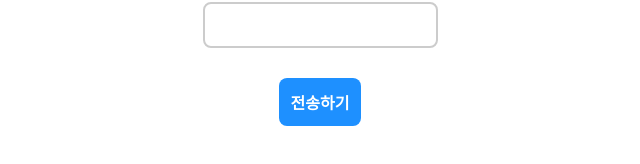
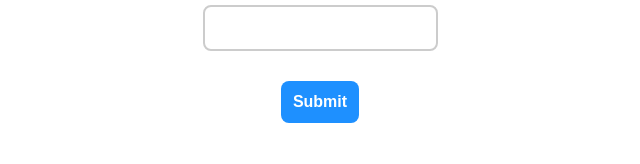
Before and after one commit to joseph-106/openai-poc, a Next.js app: page / in a window 1280 px wide. Shown: the part 430-594 px from the top of the page, without its empty margins (320-960 px from the left). Built offline with nearby package versions, Linux system fonts and the light colour scheme.

Commit message:
:bulb: Change comments to English

```diff
--- a/pages/api/generate.ts
+++ b/pages/api/generate.ts
@@ -27,7 +27,7 @@ export default async function (req, res) {
 
   try {
     const completion = await openai.createCompletion({
-      // 모델 설정
+      // Model setting
       model: "text-davinci-003",
       prompt: generatePrompt(input),
       temperature: 0.6,
@@ -51,7 +51,7 @@ export default async function (req, res) {
 }
 
 function generatePrompt(input: string) {
-  // 프롬프트 설정
+  // Prompt setting
   return `
     ${input}
     `;
--- a/pages/index.tsx
+++ b/pages/index.tsx
@@ -45,7 +45,7 @@ export default function Home() {
       <Result>{result}</Result>
       <Form onSubmit={onSubmit}>
         <InputField type='text' value={input} onChange={(e) => setInput(e.target.value)} />
-        <SubmitButton type='submit' value={"전송하기"} />
+        <SubmitButton type='submit' value={"Submit"} />
       </Form>
     </Container>
   );
```
